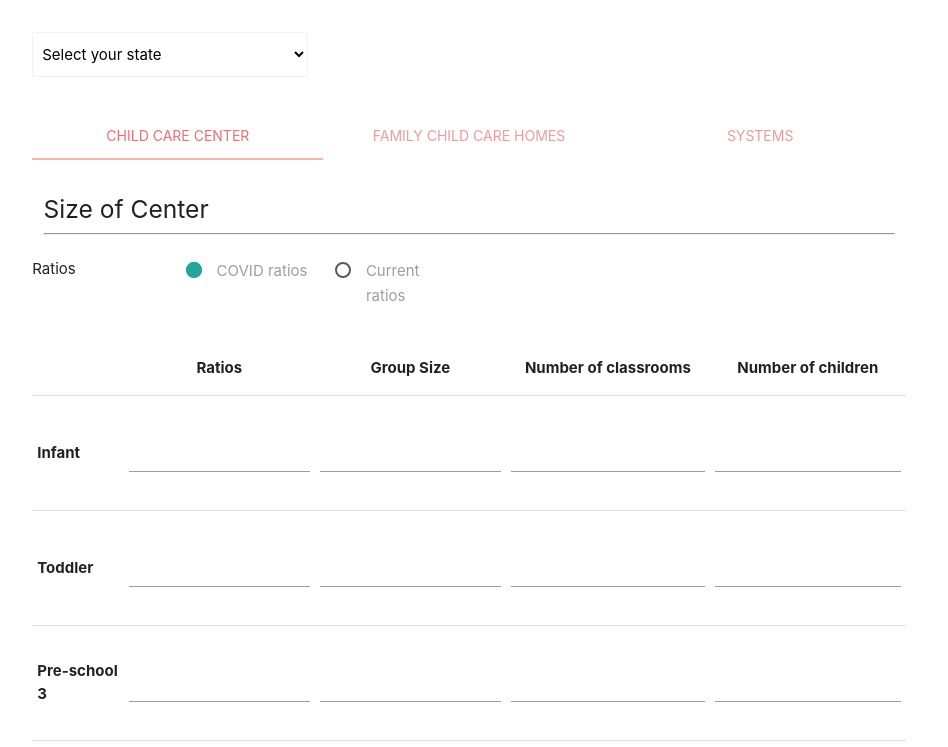
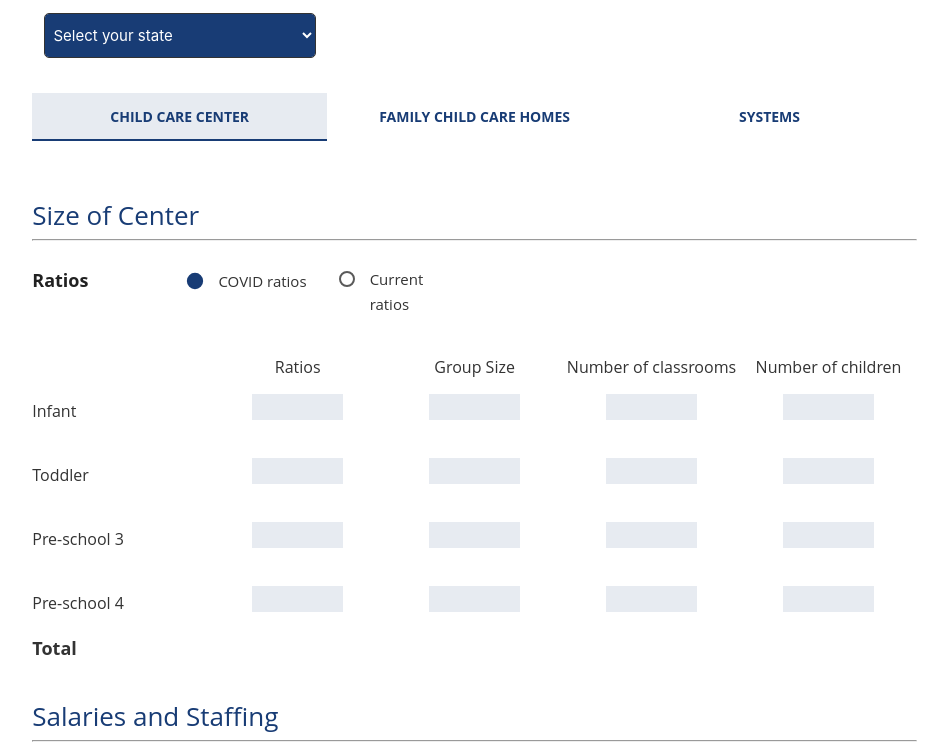
Before and after one commit to matAmProg/child-care-calculator, a plain HTML site: page index.html in a window 1280 px wide. Shown: the part 156-903 px from the top of the page, without its empty margins (171-1119 px from the left). Drawn offline with nearby package versions, Linux system fonts and the light colour scheme.

Commit message:
Add files via upload

```diff
--- a/css/styles.css
+++ b/css/styles.css
@@ -1,6 +1,177 @@
 
 body {
-  overflow: hidden;
+  overflow: visible;
   margin: 0;
   padding: 0;
+  font-family: 'Open Sans', sans-serif;
 }
+
+/******HEADERS******/
+
+
+h2{
+
+  color:#333333;
+  font-size: 36px;
+  font-weight: bold;
+
+}
+
+h5{
+
+  text-align: left;
+  font-size: 26px;
+  font-weight: medium;
+  letter-spacing: 0px;
+  color: #183C75;
+  opacity: 1;
+  margin-top:40px;
+
+}
+
+/******ROW AND COLUMN*****/
+
+.row.col.s12, .col.s12, .col.s6{
+  padding: 0 !important;
+}
+
+.row{
+
+  padding-left:.75rem;
+}
+
+.radio-row{
+  padding: 0 !important;
+}
+
+.radio-row p{
+  font-size: 18px;
+  font-weight: bold;
+}
+
+.radio-row span{
+  font-weight: normal;
+  font-size: 18px;
+  color: #333333;
+}
+
+
+/****SELECT****/
+
+select{
+  background: #183C75 0% 0% no-repeat padding-box;
+  border: 1px solid #333333;
+  border-radius: 5px;
+  opacity: 1;
+  color:#FFFFFF;
+  max-width: 290px;
+}
+
+
+/****RADIO BUTTONS****/
+
+[type="radio"]:checked+span:after{
+  background-color: #183C75;
+}
+
+[type="radio"]:checked+span:after{
+  border: 2px solid #183C75;
+}
+
+[type="checkbox"].filled-in:checked+span:not(.lever):after {
+
+  background-color: #183C75;
+  border: 2px solid #183C75;
+}
+
+.red{
+
+  background-color: #183C75 !important;
+
+}
+
+
+/*****TABS****/
+
+
+.tabs .tab a:hover, .tabs .tab a.active{
+
+  color: #183C75 !important;
+  background-color: #183C751A !important;
+  font-weight: bold;
+
+}
+
+.tabs .indicator{
+
+  background-color: #183C75;
+}
+
+.tab a{
+  color: #183C75 !important;
+  font-weight: bold;
+
+}
+
+/****TABLES****/
+
+table th{
+
+  font-weight: normal;
+  font-size: 16px;
+  color: #333333;
+
+}
+
+table tr{
+  border:none !important;
+}
+
+table th, table td{
+
+  max-width: 91px !important;
+  padding: 0;
+  white-space: normal;
+}
+
+.total{
+
+  font-weight: bold;
+  font-size: 18px;
+}
+
+
+input{
+
+  background-color: #183C751A !important;
+  max-width:91px;
+  max-height: 26px;
+  border: none !important;
+  text-align: center;
+
+}
+
+.btn-floating.btn-small{
+
+  margin-right:15px;
+}
+
+.inline input{
+
+  margin-bottom: 0 !important;
+}
+
+.resultsBox{
+
+  border: 4px solid #183C75 ;
+  background-color: #E7EBF1 ;
+  padding: 30px;
+}
+
+.resultsBox td, .resultsBox th{
+
+  padding: 10px 5px;
+  font-weight: normal;
+  font-size: 18px;
+  color: #333333;
+}
```
